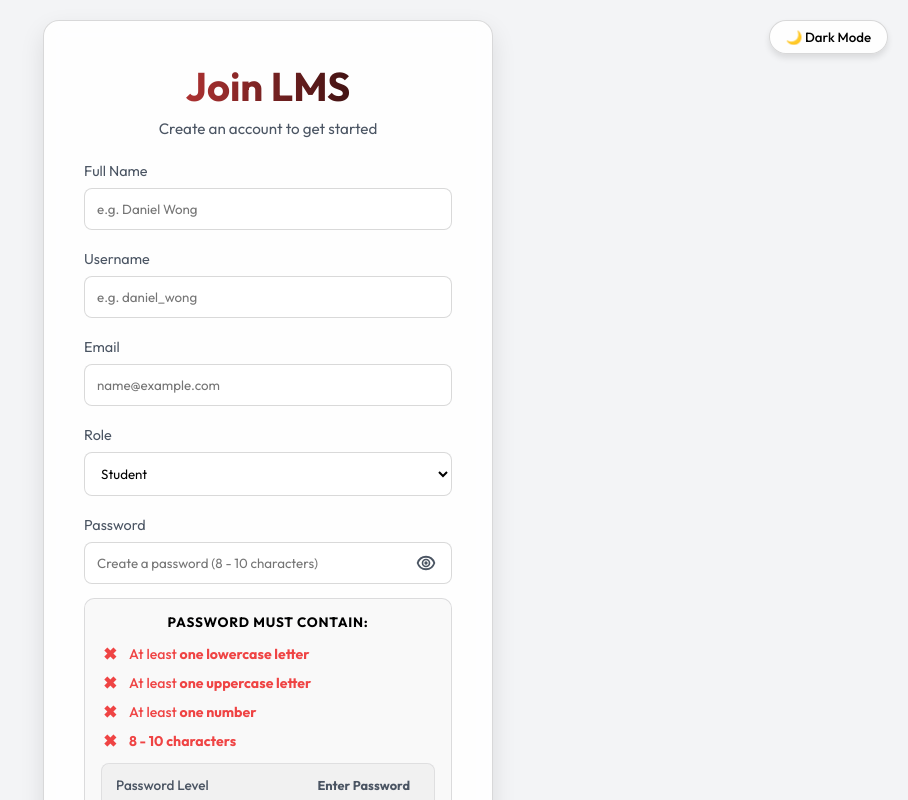
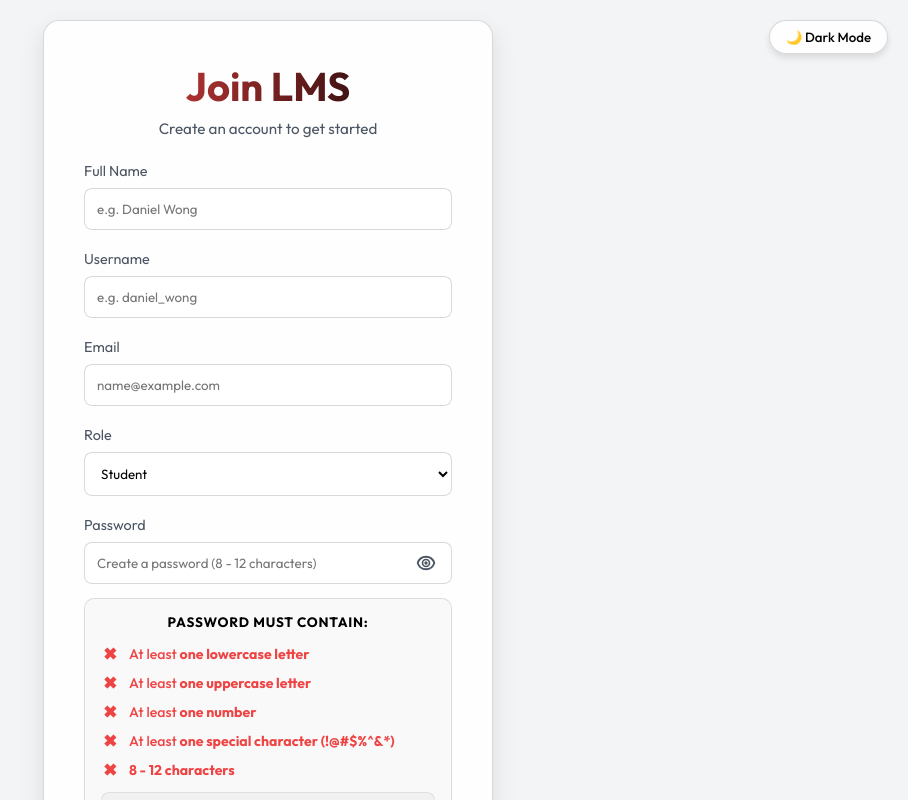
Before and after one commit to sisheng0086/ai-lms, a React (Vite) app in the folder frontend/: page /register in a window 1280 px wide. Shown: the top 800 px of the page, without its empty margins (372-1280 px from the left). Built offline with nearby package versions, Linux system fonts and the light colour scheme.

Commit message:
Feat: update password rules to 8-12 characters with required special character and 5-level indicator

```diff
--- a/frontend/src/pages/RegisterPage.jsx
+++ b/frontend/src/pages/RegisterPage.jsx
@@ -34,11 +34,12 @@ const RegisterPage = () => {
   const hasLowercase = /[a-z]/.test(formData.password);
   const hasUppercase = /[A-Z]/.test(formData.password);
   const hasNumber = /[0-9]/.test(formData.password);
-  const hasLength = formData.password.length >= 8 && formData.password.length <= 10;
+  const hasSpecial = /[!@#$%^&*(),.?":{}|<>_\-+=~/\\`[\];]/.test(formData.password);
+  const hasLength = formData.password.length >= 8 && formData.password.length <= 12;
 
-  const criteriaPassed = [hasLowercase, hasUppercase, hasNumber, hasLength].filter(Boolean).length;
+  const criteriaPassed = [hasLowercase, hasUppercase, hasNumber, hasSpecial, hasLength].filter(Boolean).length;
 
-  // Password Level Calculation
+  // Password Level Calculation (5 tiers)
   let levelInfo = {
     level: 0,
     text: 'Enter Password',
@@ -48,13 +49,15 @@ const RegisterPage = () => {
 
   if (formData.password.length > 0) {
     if (criteriaPassed === 1) {
-      levelInfo = { level: 1, text: 'Level 1 - Weak', color: '#ef4444', bg: 'rgba(239, 68, 68, 0.15)' };
+      levelInfo = { level: 1, text: 'Level 1 - Very Weak', color: '#ef4444', bg: 'rgba(239, 68, 68, 0.15)' };
     } else if (criteriaPassed === 2) {
-      levelInfo = { level: 2, text: 'Level 2 - Fair', color: '#f97316', bg: 'rgba(249, 115, 22, 0.15)' };
+      levelInfo = { level: 2, text: 'Level 2 - Weak', color: '#f97316', bg: 'rgba(249, 115, 22, 0.15)' };
     } else if (criteriaPassed === 3) {
-      levelInfo = { level: 3, text: 'Level 3 - Good', color: '#eab308', bg: 'rgba(234, 179, 8, 0.15)' };
+      levelInfo = { level: 3, text: 'Level 3 - Fair', color: '#eab308', bg: 'rgba(234, 179, 8, 0.15)' };
     } else if (criteriaPassed === 4) {
-      levelInfo = { level: 4, text: 'Level 4 - Strong', color: '#10b981', bg: 'rgba(16, 185, 129, 0.15)' };
+      levelInfo = { level: 4, text: 'Level 4 - Good', color: '#3b82f6', bg: 'rgba(59, 130, 246, 0.15)' };
+    } else if (criteriaPassed === 5) {
+      levelInfo = { level: 5, text: 'Level 5 - Strong', color: '#10b981', bg: 'rgba(16, 185, 129, 0.15)' };
     } else {
       levelInfo = { level: 0, text: 'Very Weak', color: '#ef4444', bg: 'rgba(239, 68, 68, 0.15)' };
     }
@@ -95,8 +98,8 @@ const RegisterPage = () => {
       return;
     }
 
-    if (criteriaPassed < 4) {
-      setError('Please satisfy all password requirements (Level 4 - Strong required).');
+    if (criteriaPassed < 5) {
+      setError('Please satisfy all password requirements (Level 5 - Strong required).');
       return;
     }
 
@@ -234,7 +237,7 @@ const RegisterPage = () => {
                 name="password"
                 className={`form-input ${
                   touched.password && formData.password
-                    ? criteriaPassed === 4
+                    ? criteriaPassed === 5
                       ? 'input-success'
                       : 'input-error'
                     : ''
@@ -242,7 +245,7 @@ const RegisterPage = () => {
                 value={formData.password}
                 onChange={handleChange}
                 onBlur={() => handleBlur('password')}
-                placeholder="Create a password (8 - 10 characters)"
+                placeholder="Create a password (8 - 12 characters)"
                 required
               />
               <button
@@ -272,9 +275,13 @@ const RegisterPage = () => {
                   <span className="gfg-icon">{hasNumber ? '✔' : '✖'}</span>
                   <span>At least <strong>one number</strong></span>
                 </li>
+                <li className={`gfg-criteria-item ${hasSpecial ? 'valid' : 'invalid'}`}>
+                  <span className="gfg-icon">{hasSpecial ? '✔' : '✖'}</span>
+                  <span>At least <strong>one special character (!@#$%^&*)</strong></span>
+                </li>
                 <li className={`gfg-criteria-item ${hasLength ? 'valid' : 'invalid'}`}>
                   <span className="gfg-icon">{hasLength ? '✔' : '✖'}</span>
-                  <span><strong>8 - 10 characters</strong></span>
+                  <span><strong>8 - 12 characters</strong></span>
                 </li>
               </ul>
 
@@ -290,7 +297,7 @@ const RegisterPage = () => {
                   </span>
                 </div>
                 <div className="level-segments">
-                  {[1, 2, 3, 4].map((seg) => (
+                  {[1, 2, 3, 4, 5].map((seg) => (
                     <div
                       key={seg}
                       className="level-segment"
@@ -350,7 +357,7 @@ const RegisterPage = () => {
           <button
             type="submit"
             className="btn-primary"
-            disabled={loading || (formData.email && !isEmailValid) || (formData.password && criteriaPassed < 4)}
+            disabled={loading || (formData.email && !isEmailValid) || (formData.password && criteriaPassed < 5)}
           >
             {loading ? 'Registering...' : 'Register'}
           </button>
```
Also changed, not shown: 1 other file (tests, documents, lock files or other folders).
